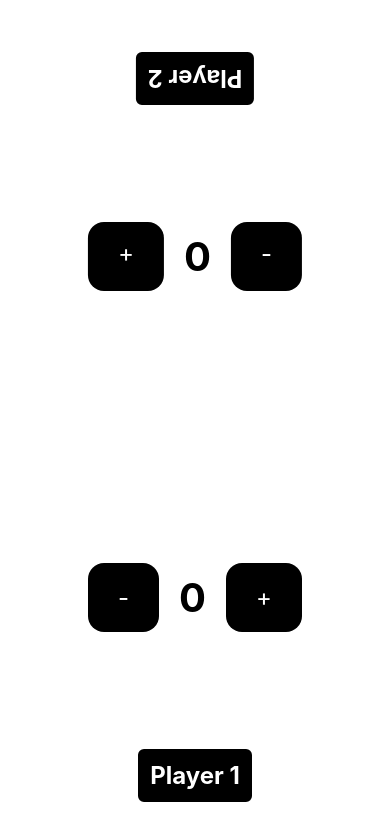
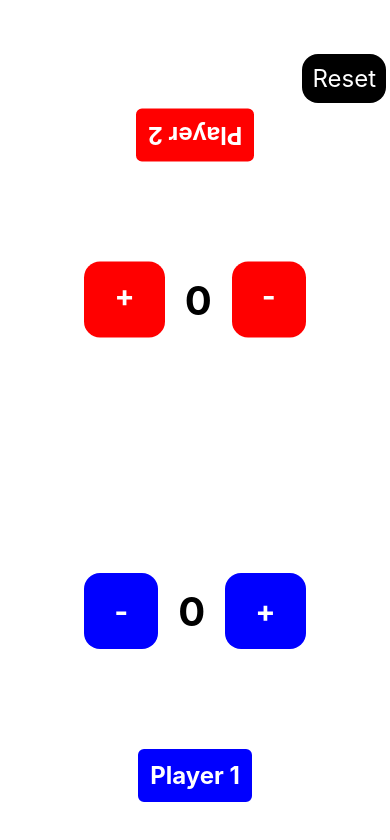
Before and after one commit to marlonansale90/LorcanaCounter, a React Native app: screen / in a window 390 px wide. Shown: the top 840 px of the page. Built offline with nearby package versions, Linux system fonts and the light colour scheme.

Commit message:
update design.

```diff
--- a/App.js
+++ b/App.js
@@ -1,13 +1,48 @@
-import { StyleSheet, View } from 'react-native';
+import React, { useRef } from "react";
+import { StyleSheet, View, Alert } from "react-native";
 
-import LoreBoard from './components/LoreBoard';
+import LoreBoard from "./components/LoreBoard";
+import ResetButton from "./components/ResetButton";
 
 export default function App() {
+  const childRef1 = useRef(null);
+  const childRef2 = useRef(null);
+  const showAlertReset = () => {
+    Alert.alert(
+      "Want to reset the game?",
+      "",
+      [
+        {
+          text: "OK",
+          onPress: () => {
+            childRef1.current.reset();
+            childRef2.current.reset();
+
+          },
+        },
+        { text: "Cancel" },
+      ],
+      {
+        onDismiss: () => {},
+      }
+    );
+  };
 
   return (
     <View style={styles.mainContainer}>
-      <LoreBoard rotate={"180deg"} playerName={"Player 2"} />
-      <LoreBoard rotate={"0deg"} playerName={"Player 1"} />
+      <ResetButton onPress={showAlertReset} />
+      <LoreBoard
+        rotate={"180deg"}
+        playerName={"Player 2"}
+        color={"red"}
+        ref={childRef1}
+      />
+      <LoreBoard
+        rotate={"0deg"}
+        playerName={"Player 1"}
+        color={"blue"}
+        ref={childRef2}
+      />
     </View>
   );
 }
@@ -16,8 +51,6 @@ const styles = StyleSheet.create({
   mainContainer: {
     marginTop: 50,
     flex: 1,
-    backgroundColor: '#fff',
-    alignItems: 'center',
-    justifyContent: 'center',
-  }
+    backgroundColor: "#fff",
+  },
 });
--- a/components/LoreBoard.js
+++ b/components/LoreBoard.js
@@ -1,3 +1,4 @@
+import React from "react";
 import { useState } from "react";
 import { StyleSheet, View } from "react-native";
 
@@ -5,8 +6,17 @@ import Title from "./Title";
 import PrimaryButton from "./LoreButtons";
 import LoreCounter from "./LoreCounter";
 
-function LoreBoard({ rotate, playerName }) {
+function LoreBoard(prop, ref) {
+  const { rotate, playerName, color } = prop;
   const [lore, setLore] = useState(0);
+
+  React.useImperativeHandle(ref, () => ({
+    reset,
+  }));
+
+  const reset = () => {
+    setLore(0);
+  };
 
   const styles = StyleSheet.create({
     boardContainer: {
@@ -15,7 +25,7 @@ function LoreBoard({ rotate, playerName }) {
       transform: [{ rotate: rotate }],
       alignContent: "center",
       alignItems: "center",
-      marginBottom: 40
+      marginBottom: 40,
     },
     loreContainer: {
       flexDirection: "row",
@@ -41,13 +51,17 @@ function LoreBoard({ rotate, playerName }) {
   return (
     <View style={styles.boardContainer}>
       <View style={styles.loreContainer}>
-        <PrimaryButton onPress={minusLore}>-</PrimaryButton>
+        <PrimaryButton onPress={minusLore} color={color}>
+          -
+        </PrimaryButton>
         <LoreCounter>{lore}</LoreCounter>
-        <PrimaryButton onPress={addLore}>+</PrimaryButton>
+        <PrimaryButton onPress={addLore} color={color}>
+          +
+        </PrimaryButton>
       </View>
-      <Title>{playerName}</Title>
+      <Title color={color}>{playerName}</Title>
     </View>
   );
 }
 
-export default LoreBoard;
+export default React.forwardRef(LoreBoard);
--- a/components/LoreButtons.js
+++ b/components/LoreButtons.js
@@ -1,6 +1,32 @@
 import { View, Text, Pressable, StyleSheet } from "react-native";
 
-function PrimaryButton({ children, onPress }) {
+function PrimaryButton({ children, onPress, color }) {
+
+  const styles = StyleSheet.create({
+    buttonOuterContainer: {
+      margin: 4,
+      borderRadius: 16,
+      alignItems: "center",
+    },
+    buttonInnerContainer: {
+      backgroundColor: color,
+      paddingVertical: 20,
+      paddingHorizontal: 30,
+      elevation: 2,
+      borderRadius: 16,
+      overflow: "hidden",
+    },
+    buttonText: {
+      color: "white",
+      textAlign: "center",
+      fontSize: 30,
+      fontWeight: "bold",
+    },
+    pressed: {
+      opacity: 0.75,
+    },
+  });
+
   return (
     <View style={styles.buttonOuterContainer}>
       <Pressable
@@ -18,27 +44,3 @@ function PrimaryButton({ children, onPress }) {
 }
 
 export default PrimaryButton;
-
-const styles = StyleSheet.create({
-  buttonOuterContainer: {
-    margin: 4,
-    borderRadius: 16,
-    alignItems: "center"
-  },
-  buttonInnerContainer: {
-    backgroundColor: "black",
-    paddingVertical: 20,
-    paddingHorizontal: 30,
-    elevation: 2,
-    borderRadius: 16,
-    overflow: "hidden",
-  },
-  buttonText: {
-    color: "white",
-    textAlign: "center",
-    fontSize: 24,
-  },
-  pressed: {
-    opacity: 0.75,
-  },
-});
--- /dev/null
+++ b/components/ResetButton.js
@@ -0,0 +1,44 @@
+import { View, Text, Pressable, StyleSheet } from "react-native";
+
+function ResetButton({ onPress }) {
+  return (
+    <View style={styles.buttonOuterContainer}>
+      <Pressable
+        style={({ pressed }) =>
+          pressed
+            ? [styles.buttonInnerContainer, styles.pressed]
+            : styles.buttonInnerContainer
+        }
+        onPress={onPress}
+      >
+        <Text style={styles.buttonText}>Reset</Text>
+      </Pressable>
+    </View>
+  );
+}
+
+export default ResetButton;
+
+const styles = StyleSheet.create({
+  buttonOuterContainer: {
+    margin: 4,
+    borderRadius: 1,
+    alignSelf:"flex-end"
+  },
+  buttonInnerContainer: {
+    backgroundColor: "black",
+    paddingVertical: 10,
+    paddingHorizontal: 10,
+    elevation: 2,
+    borderRadius: 16,
+    overflow: "hidden",
+  },
+  buttonText: {
+    color: "white",
+    textAlign: "center",
+    fontSize: 24,
+  },
+  pressed: {
+    opacity: 0.75,
+  },
+});
--- a/components/Title.js
+++ b/components/Title.js
@@ -1,11 +1,6 @@
 import { Text, StyleSheet } from "react-native";
 
-function Title({ children }) {
-  return <Text style={styles.title}>{children}</Text>;
-}
-
-export default Title;
-
+function Title({ children, color }) {
   const styles = StyleSheet.create({
     title: {
       marginLeft: 20,
@@ -17,8 +12,13 @@ const styles = StyleSheet.create({
       textAlign: "center",
       borderWidth: 2,
       borderColor: "white",
-    backgroundColor: "black",
+      backgroundColor: color,
       padding: 12,
       overflow: "hidden",
     },
   });
+
+  return <Text style={styles.title}>{children}</Text>;
+}
+
+export default Title;
--- a/package.json
+++ b/package.json
@@ -12,7 +12,9 @@
     "expo": "~49.0.8",
     "expo-status-bar": "~1.6.0",
     "react": "18.2.0",
-    "react-native": "0.72.4"
+    "react-native": "0.72.4",
+    "typescript": "^5.1.3",
+    "@types/react": "~18.2.14"
   },
   "devDependencies": {
     "@babel/core": "^7.20.0"
--- /dev/null
+++ b/tsconfig.json
@@ -0,0 +1,4 @@
+{
+  "compilerOptions": {},
+  "extends": "expo/tsconfig.base"
+}
```
Also changed, not shown: 1 other file (tests, documents, lock files or other folders). Lines whose indentation alone changed are shown as unchanged.
